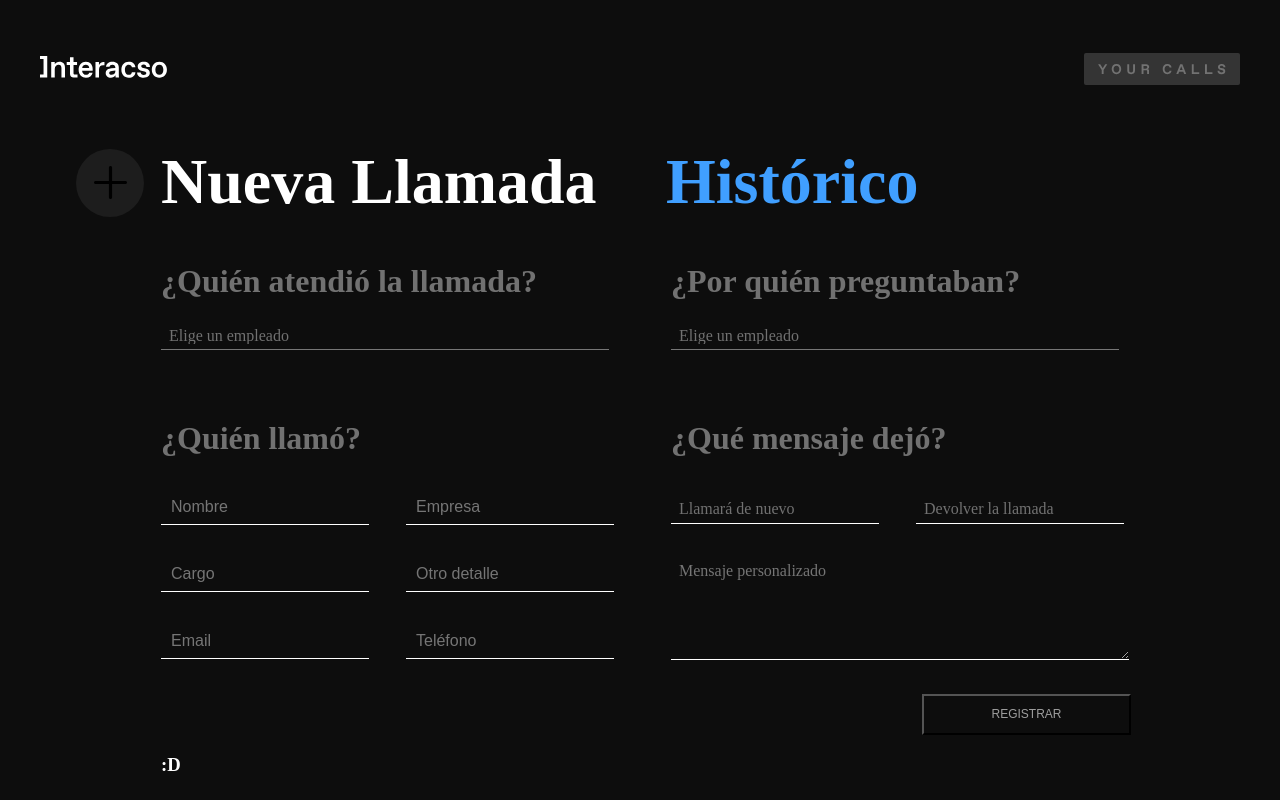
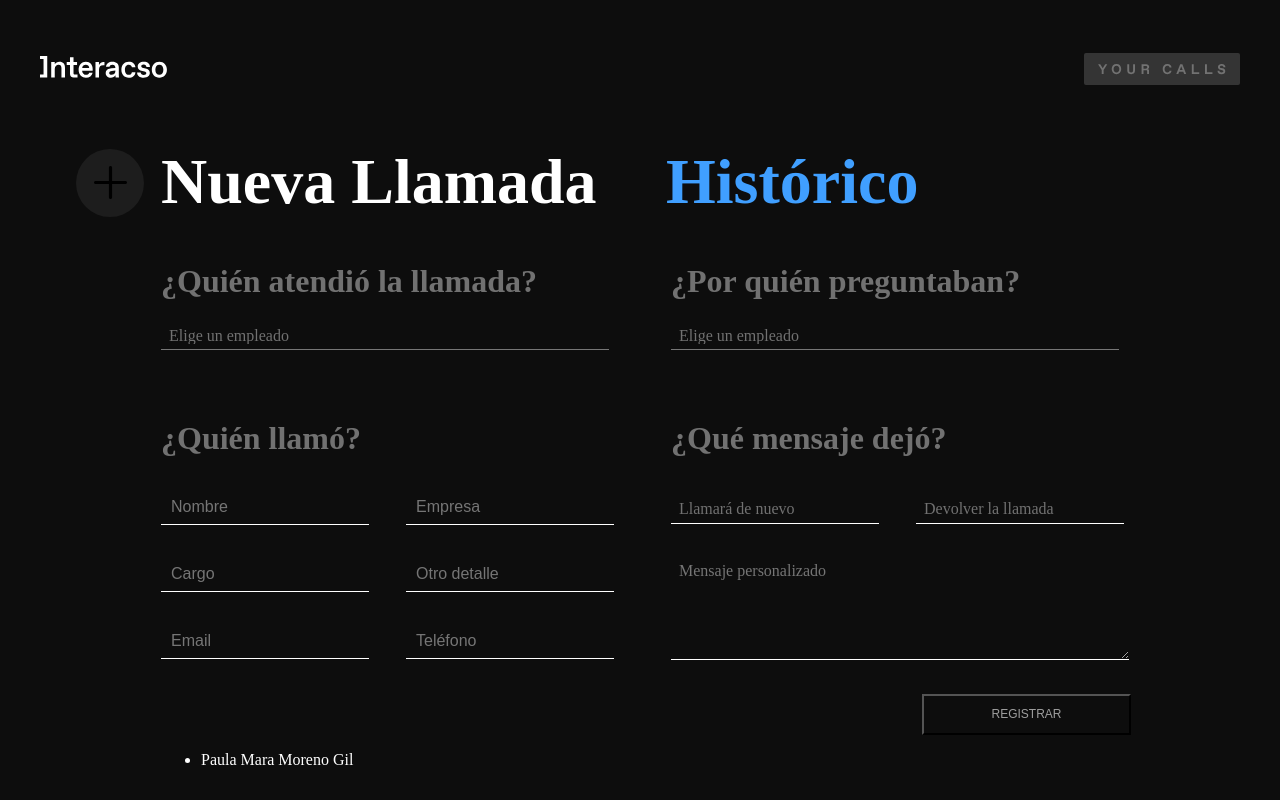
Before and after one commit to alhana-yo/easley-s4-your-calls-app, a React (Create React App) app: page / in a window 1280 px wide. Built offline with nearby package versions, Linux system fonts and the light colour scheme; no server answers.

Commit message:
array in the state for the list connected with his component

```diff
--- a/src/App.js
+++ b/src/App.js
@@ -2,9 +2,10 @@ import React, { Component } from 'react';
 import Header from './components/Header';
 import Menu from './components/Menu';
 import NewCall from './components/NewCall';
-import Historico from './components/Historico';
+import CallHistory from './components/CallHistory';
 import tick from './images/tick.png';
 import { getData } from './services/getData';
+import { getList } from './services/getList';
 import './styles/App.scss';
 import KEYS from './config';
 
@@ -37,9 +38,32 @@ class App extends Component {
       callAgainClass: "",
       callBackClass: "",
       redialCheck: false,
-      callBackCheck: false
+      callBackCheck: false,
+
+      //ESTADOS PARA EL HISTORICO//
+
+      results: [
+        {
+          loggedAt: "2019-02-05T11:27:45.231Z",
+          _id: "5c63d0b192eac54c67f58cf6",
+          addedBy: "Pepa",
+          personRequested: "Carlos",
+          name: "Paula Mara Moreno Gil",
+          company: "",
+          position: "",
+          email: "paula.mara@gmail.com",
+          telephone: "657102580",
+          action: "Llamará de nuevo",
+          message: "e",
+          __v: 0
+      }
+
+      ]
+
 
   }
+
+
 
     this.getWhoCalls = this.getWhoCalls.bind(this);
     this.getRequestedEmployee = this.getRequestedEmployee.bind(this);
@@ -277,6 +301,16 @@ getCallAction(event) {
     .catch(error => console.error('Error:', error));
   }
 
+  showList() {
+    getList()
+              .then(response => {
+                this.setState({
+                  results: response
+                });
+                console.log('Success', response)})
+              .catch(error => console.error('Error', error))
+  }
+
 
   render() {
     return (
@@ -289,7 +323,7 @@ getCallAction(event) {
             <Menu />
 
             <NewCall preventSubmission={this.preventSubmission} getWhoCalls={this.getWhoCalls} errorPerson={this.state.errorPerson} getRequestedEmployee ={this.getRequestedEmployee} errorIncomingData={this.state.errorIncomingData} getName={this.getName} getCompany={this.getCompany} getPosition={this.getPosition} getOtherInfo={this.getOtherInfo} getEmail={this.getEmail} getPhone={this.getPhone} errorCallAction={this.state.errorCallAction} getCallAction={this.getCallAction} getMessage={this.getMessage} errorMessage={this.state.errorMessage} sendForm={this.sendForm} deselectOption={this.deselectOption} selectPersonRequested ={this.selectPersonRequested} callBackClass={this.state.callBackClass} callAgainClass={this.state.callAgainClass} redialCheck={this.state.redialCheck} callBackCheck={this.state.callBackCheck}/>
-            <Historico />
+            <CallHistory actionShowList={this.showList} results={this.state.results}/>
           </div>
 
           <div className={`modal ${this.state.succesMessage}`}> <img src={tick}alt="tick" className="tick"></img>La llamada a {this.state.info.personRequested} se ha registrado correctamente y ya se ha notificado.</div>
--- a/src/components/CallHistory.js
+++ b/src/components/CallHistory.js
@@ -0,0 +1,29 @@
+import React, { Component, Fragment } from 'react';
+
+class CallHistory extends Component {
+    // componentDidMount(){
+    //     this.props.actionShowList();
+    // }
+
+    render() {
+       const {results} = this.props;
+        return (
+            <Fragment>
+                <ul className="list">
+                {console.log(results)}
+                    {results.map(item =>{
+                        return(
+                            <li className="list__item">
+                                {item.name}
+                            </li>
+                        );
+                    })}
+
+                </ul>
+
+            </Fragment>
+        );
+    }
+}
+
+export default CallHistory;
--- a/src/components/Historico.js
+++ /dev/null
@@ -1,24 +0,0 @@
-import React, { Component, Fragment } from 'react';
-import { getList } from '../services/getList';
-import PropTypes from 'prop-types';
-
-
-class Historico extends Component {
-
-    sendInfo() {
-        getList()
-                  .then(response => console.log('Success', response))
-                  .catch(error => console.error('Error', error))
-      }
-
-    render() {
-        this.sendInfo();
-        return (
-            <Fragment>
-                <h3>:D</h3>
-            </Fragment>
-        );
-    }
-}
-
-export default Historico;
--- a/src/services/getList.js
+++ b/src/services/getList.js
@@ -10,4 +10,5 @@ const getList = () => fetch(ENDPOINT, {
             })
             .then(response => response.json());
 
+
 export { getList };
```
